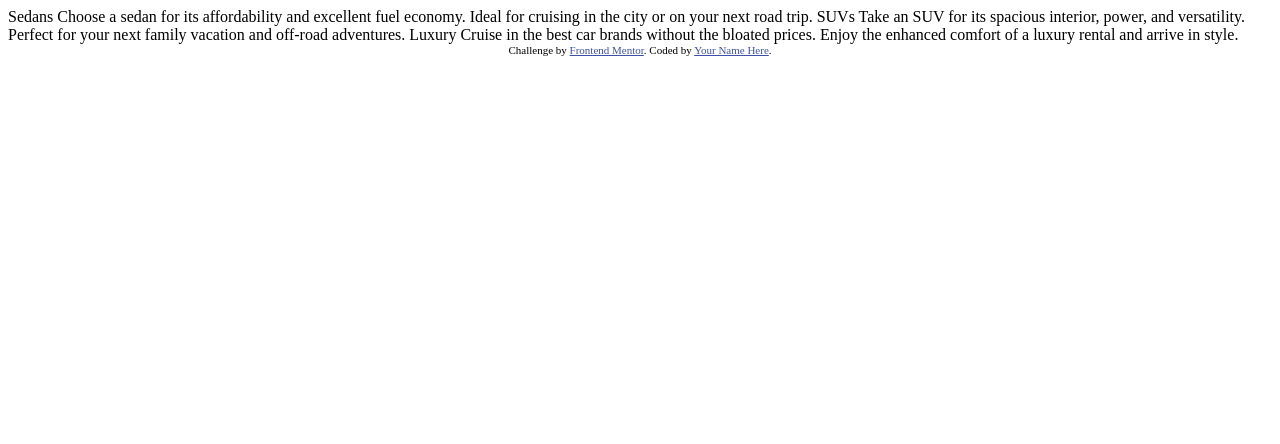
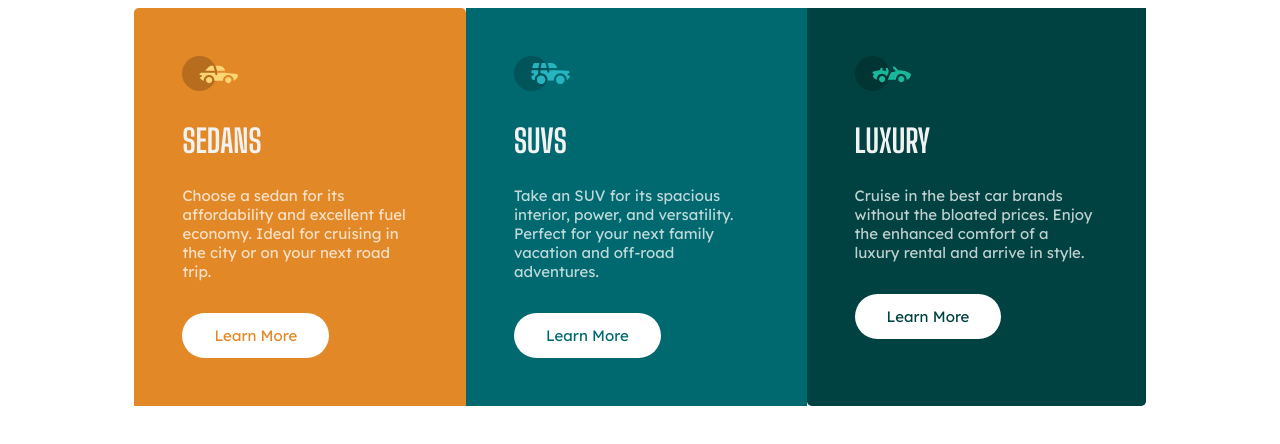
Before and after one commit to mburch110/frontend-mentor-three-column-preview, a plain HTML site: page index.html in a window 1280 px wide. Drawn offline with Linux system fonts and the light colour scheme.

Commit message:
html and more css

```diff
--- /dev/null
+++ b/design.css
@@ -0,0 +1,92 @@
+*,
+*::before,
+*::after {
+  box-sizing: border-box;
+  --cl-element: hsl(0, 0%, 95%);
+  --cl-text: hsla(0, 0%, 100%, 0.75);
+  --cl-bright-orange: rgb(227, 136, 38);
+  --cl-dark-cyan: hsl(184, 100%, 22%);
+  --cl-very-dark: hsl(179, 100%, 13%);
+}
+
+body {
+  color: var(--cl-element);
+  font-family: "Lexend Deca";
+  font-size: 15px;
+}
+
+main {
+  max-width: 1440px;
+}
+
+.card {
+  padding: 3rem;
+}
+
+.card:first-child {
+  border-radius: 0.3rem 0.3rem 0 0;
+}
+
+.card:last-child {
+  border-radius: 0 0 0.3rem 0.3rem;
+}
+
+.card__headline {
+  font-family: "Big Shoulders Display";
+  font-size: 2rem;
+  text-transform: uppercase;
+}
+
+.card__text {
+  color: var(--cl-text);
+  margin-bottom: 2rem;
+}
+
+.card__image {
+  width: 3.5rem;
+}
+
+.card__link {
+  text-decoration: none;
+  background: #fff;
+  color: var(--cl-dark-cyan);
+  padding: 0.8rem 2rem;
+  display: inline-block;
+  border-radius: 3rem;
+}
+
+.card--bright-orange {
+  background: var(--cl-bright-orange);
+}
+.card--dark-cyan {
+  background: var(--cl-dark-cyan);
+}
+.card--very-dark {
+  background: var(--cl-very-dark);
+}
+
+.card__link--bright-orange {
+  color: var(--cl-bright-orange);
+}
+.card__link--dark-cyan {
+  color: var(--cl-dark-cyan);
+}
+.card__link--very-dark {
+  color: var(--cl-very-dark);
+}
+
+.attribution {
+  font-size: 11px;
+  text-align: center;
+}
+.attribution a {
+  color: hsl(228, 45%, 44%);
+}
+
+@media (min-width: 500px) {
+  main {
+    display: flex;
+    width: 80%;
+    margin: 0 auto;
+  }
+}
--- a/index.html
+++ b/index.html
@@ -1,36 +1,64 @@
 <!DOCTYPE html>
 <html lang="en">
-<head>
-  <meta charset="UTF-8">
-  <meta name="viewport" content="width=device-width, initial-scale=1.0"> <!-- displays site properly based on user's device -->
+  <head>
+    <meta charset="UTF-8" />
+    <meta name="viewport" content="width=device-width, initial-scale=1.0" />
+    <!-- displays site properly based on user's device -->
 
-  <link rel="icon" type="image/png" sizes="32x32" href="./images/favicon-32x32.png">
+    <link
+      rel="icon"
+      type="image/png"
+      sizes="32x32"
+      href="./images/favicon-32x32.png"
+    />
 
-  <title>Frontend Mentor | 3-column preview card component</title>
+    <title>Frontend Mentor | 3-column preview card component</title>
+    <link rel="stylesheet" href="design.css" />
+    <link rel="preconnect" href="https://fonts.googleapis.com" />
+    <link rel="preconnect" href="https://fonts.gstatic.com" crossorigin />
+    <link
+      href="https://fonts.googleapis.com/css2?family=Big+Shoulders+Display:wght@700&family=Lexend+Deca&display=swap"
+      rel="stylesheet"
+    />
+  </head>
+  <body>
+    <main>
+      <section class="card card--bright-orange">
+        <img src="images/icon-sedans.svg" alt="Sedans" class="card__image" />
+        <h2 class="card__headline">Sedans</h2>
+        <p class="card__text">
+          Choose a sedan for its affordability and excellent fuel economy. Ideal
+          for cruising in the city or on your next road trip.
+        </p>
+        <a href="#" class="card__link card__link--bright-orange">Learn More</a>
+      </section>
 
-  <!-- Feel free to remove these styles or customise in your own stylesheet 👍 -->
-  <style>
-    .attribution { font-size: 11px; text-align: center; }
-    .attribution a { color: hsl(228, 45%, 44%); }
-  </style>
-</head>
-<body>
+      <section class="card card--dark-cyan">
+        <img src="images/icon-suvs.svg" alt="SUVs" class="card__image" />
+        <h2 class="card__headline">SUVs</h2>
+        <p class="card__text">
+          Take an SUV for its spacious interior, power, and versatility. Perfect
+          for your next family vacation and off-road adventures.
+        </p>
+        <a href="#" class="card__link card__link--dark-cyan">Learn More</a>
+      </section>
 
-  Sedans
-  Choose a sedan for its affordability and excellent fuel economy. Ideal for cruising in the city
-  or on your next road trip.
+      <section class="card card--very-dark">
+        <img src="images/icon-luxury.svg" alt="Luxury" class="card__image" />
+        <h2 class="card__headline">Luxury</h2>
+        <p class="card__text">
+          Cruise in the best car brands without the bloated prices. Enjoy the
+          enhanced comfort of a luxury rental and arrive in style.
+        </p>
+        <a href="#" class="card__link card__link--very-dark">Learn More</a>
+      </section>
+    </main>
 
-  SUVs
-  Take an SUV for its spacious interior, power, and versatility. Perfect for your next family vacation
-  and off-road adventures.
-
-  Luxury
-  Cruise in the best car brands without the bloated prices. Enjoy the enhanced comfort of a luxury
-  rental and arrive in style.
-
-  <div class="attribution">
-    Challenge by <a href="https://www.frontendmentor.io?ref=challenge" target="_blank">Frontend Mentor</a>.
-    Coded by <a href="#">Your Name Here</a>.
-  </div>
-</body>
+    <!-- <div class="attribution">
+      Challenge by
+      <a href="https://www.frontendmentor.io?ref=challenge" target="_blank"
+        >Frontend Mentor</a
+      >. Coded by <a href="#">Your Name Here</a>.
+    </div> -->
+  </body>
 </html>
```
